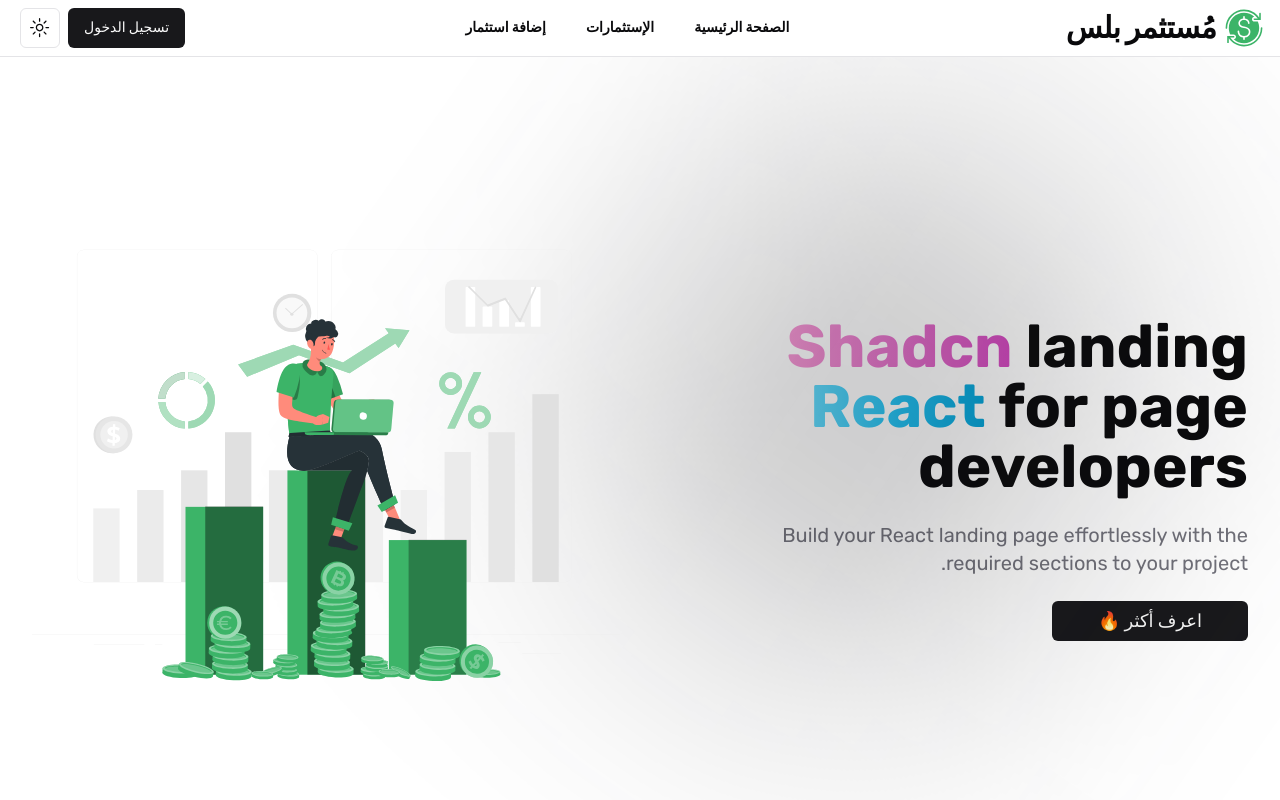
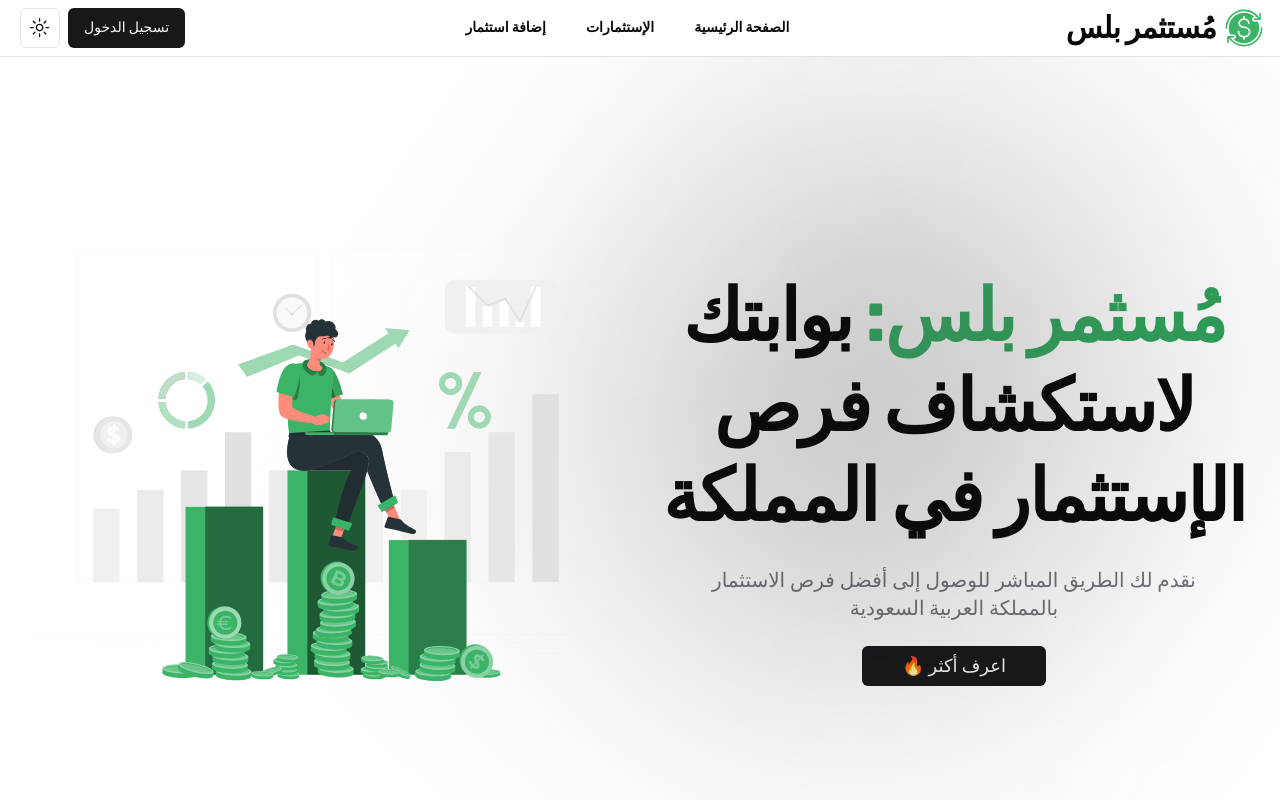
Before and after one commit to HassanAlabdulal/Mostathmer-plus, a Next.js app: page / in a window 1280 px wide. Shown: the top 800 px of the page. Built offline with nearby package versions, Linux system fonts and the light colour scheme.

Commit message:
feat: add content to the homepage

```diff
--- a/components/sections/homepage.tsx
+++ b/components/sections/homepage.tsx
@@ -4,30 +4,23 @@ import Image from "next/image";
 export default function Homepage() {
   return (
     <section className="container grid lg:grid-cols-2 place-items-center py-20 md:py-32 gap-10">
-      <div className="text-center lg:text-start space-y-6">
-        <main className="text-5xl md:text-6xl font-bold">
+      <div className="text-center space-y-6 flex justify-center items-center flex-col">
+        <main className="text-4xl md:text-7xl font-bold md:leading-tight leading-normal tracking-tight  ">
           <h1 className="inline">
-            <span className="inline bg-gradient-to-r from-[#F596D3]  to-[#D247BF] text-transparent bg-clip-text">
-              Shadcn
+            <span className="inline bg-gradient-to-r from-[#3cb468]  to-[#30a059] text-transparent bg-clip-text">
+              مُسثمر بلس:{" "}
             </span>{" "}
-            landing page
-          </h1>{" "}
-          for{" "}
-          <h2 className="inline">
-            <span className="inline bg-gradient-to-r from-[#61DAFB] via-[#1fc0f1] to-[#03a3d7] text-transparent bg-clip-text">
-              React
-            </span>{" "}
-            developers
-          </h2>
+            بوابتك لاستكشاف فرص الإستثمار في المملكة{" "}
+          </h1>
         </main>
 
         <p className="text-xl text-muted-foreground md:w-10/12 mx-auto lg:mx-0">
-          Build your React landing page effortlessly with the required sections
-          to your project.
+          نقدم لك الطريق المباشر للوصول إلى أفضل فرص الاستثمار بالمملكة العربية
+          السعودية
         </p>
 
-        <div className="space-y-4 md:space-y-0 md:space-x-4">
-          <Button className="w-full text-lg md:w-1/3">اعرف أكثر 🔥</Button>
+        <div className="space-y-6 md:space-y-0 md:space-x-4">
+          <Button className="w-full text-lg px-10">اعرف أكثر 🔥</Button>
         </div>
       </div>
 
```
